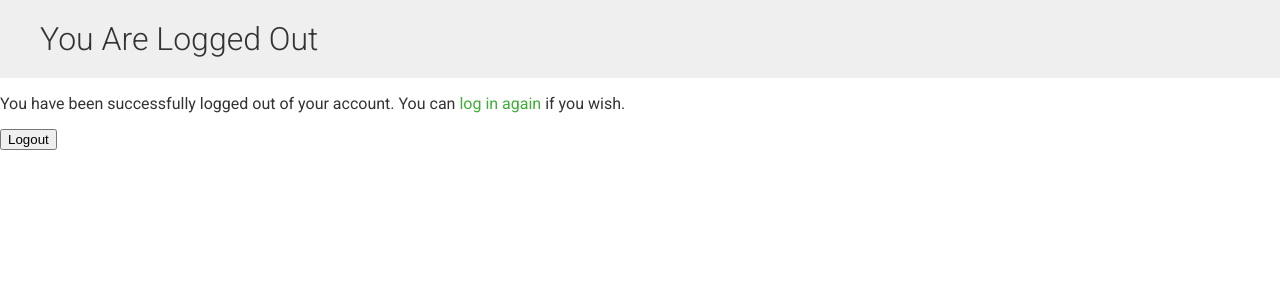
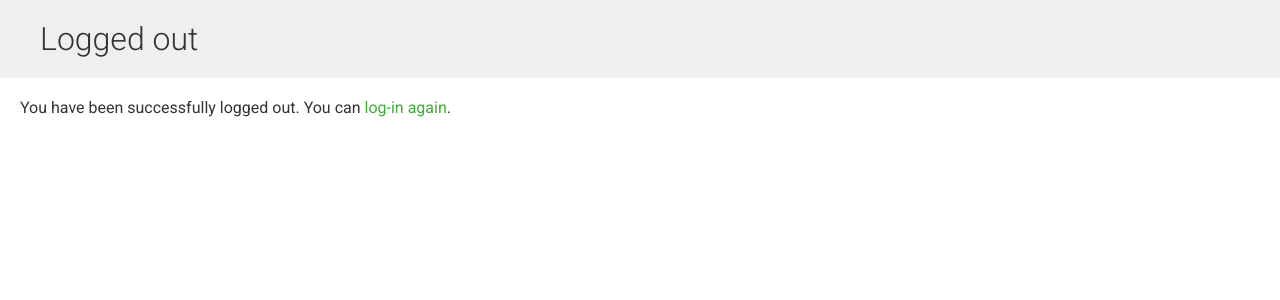
Before and after one commit to Eliasgichonge/E-Learning-Platform, a Django app: template educa/courses/templates/registration/logged_out.html in a window 1280 px wide. Shown: the part 54-354 px from the top of the page. Run offline with Django 5.2, Linux system fonts and the light colour scheme; the template is opened without the code that fills it, so the values that code supplies are empty.

Commit message:
Creating the authentication templates

```diff
--- a/educa/courses/templates/registration/logged_out.html
+++ b/educa/courses/templates/registration/logged_out.html
@@ -1,19 +1,13 @@
 {% extends "base.html" %}
 
-{% block title %}Successfully Logged Out{% endblock %}
+{% block title %}Logged out{% endblock %}
 
 {% block content %}
-  <div class="logout-message">
-    <h1>You Are Logged Out</h1>
+  <h1>Logged out</h1>
+  <div class="module">
     <p>
-      You have been successfully logged out of your account.
-      You can <a href="{% url 'login' %}">log in again</a> if you wish.
-    </p>
+      You have been successfully logged out.
+      You can <a href="{% url "login" %}">log-in again</a>.
+     </p>
   </div>
-
-  <!-- Logout Form -->
-  <form method="post" action="{% url 'logout' %}">
-      {% csrf_token %}
-      <button type="submit">Logout</button>
-  </form>
 {% endblock %}
```
